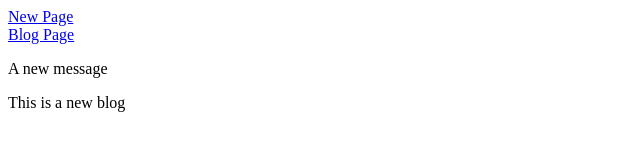
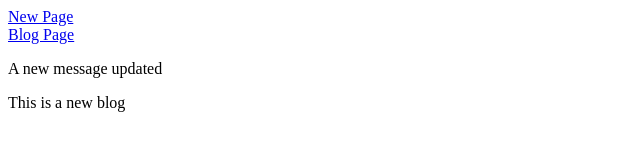
Before and after one commit to OkikiRash001/First-Project, a plain HTML site: page index.html in a window 1280 px wide. Shown: the full height of the page, 0-640 px from the left. Drawn offline with Linux system fonts and the light colour scheme.

Commit message:
home page element changed

```diff
--- a/index.html
+++ b/index.html
@@ -7,7 +7,7 @@
     <body>
         <a href="new-page.html">New Page</a></br>
         <a href="blogs/index.html">Blog Page</a>
-        <p> A new message</p>
+        <p> A new message updated</p>
     </body>
     <header>
         <hi>This is a new blog</hi>
```
